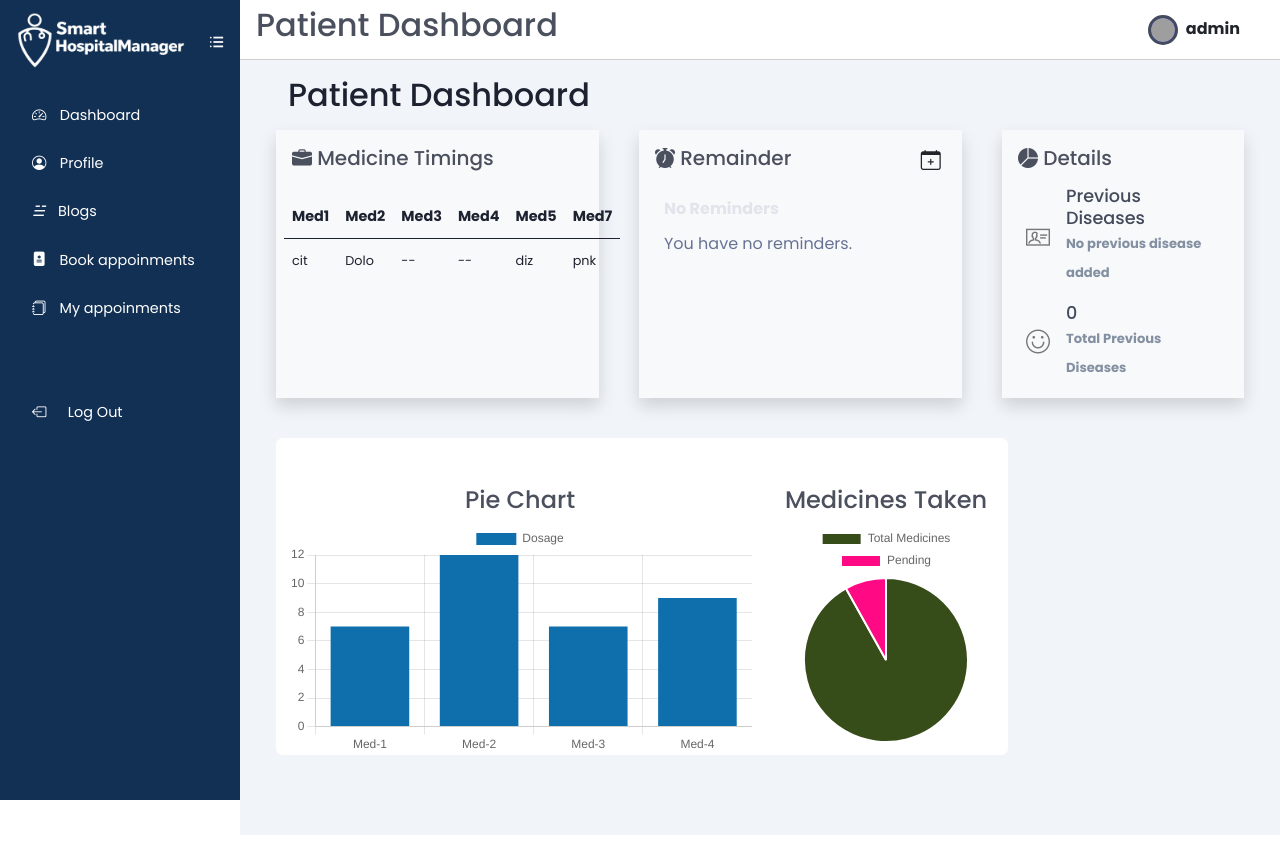
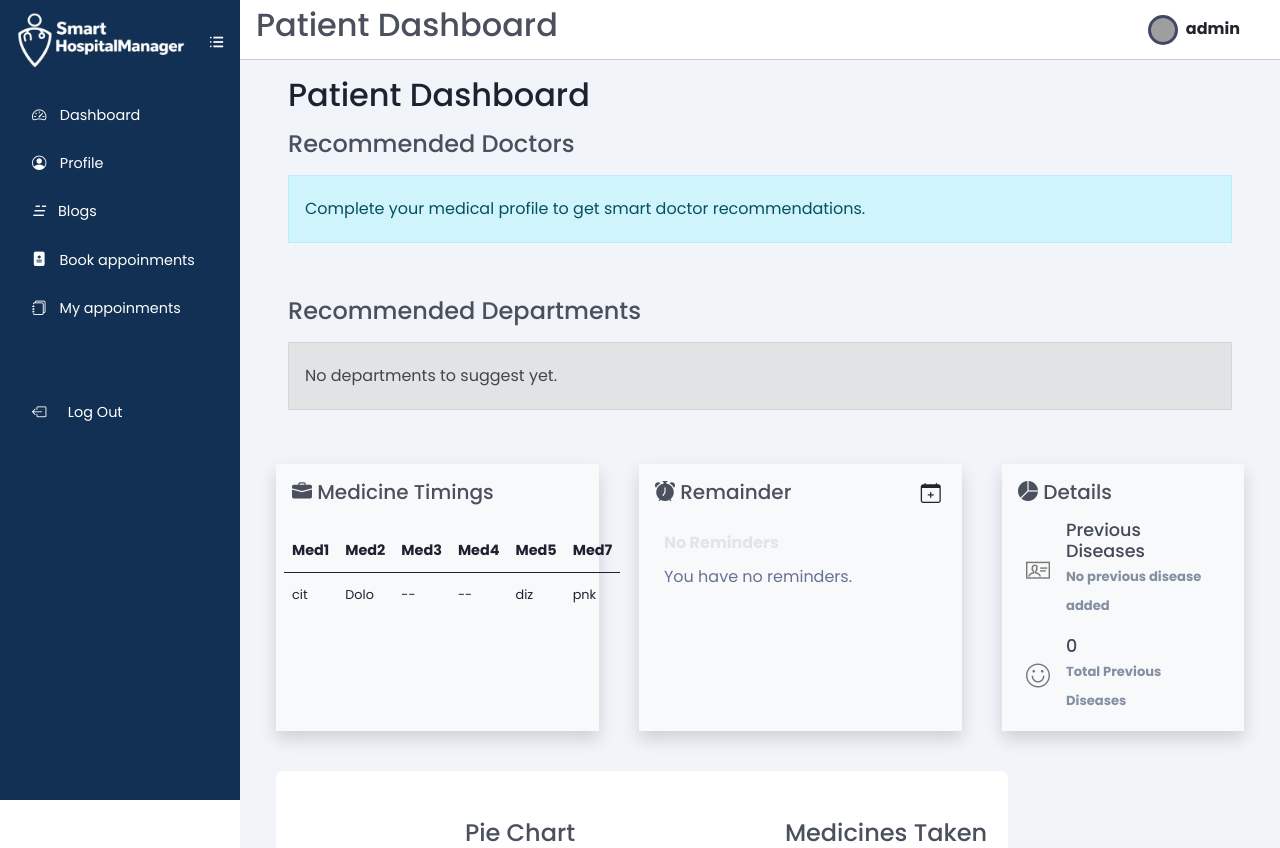
Before and after one commit to khan4marketing/Django-based-SmartHospitalManager, a Django app: page /patient_dashboard/ in a window 1280 px wide. Shown: the top 848 px of the page. Run offline with Django 4.2, Linux system fonts and the light colour scheme; a user stored in the database is signed in; data comes from the database, SQL or seed files in the repository; both versions use the stored data as it was after the commit; some libraries are stand-ins or nearby versions; grey boxes are pictures that could not be loaded.

Commit message:
Add disease-based doctor suggestion system UI and recommendation logic

```diff
--- a/patients/views.py
+++ b/patients/views.py
@@ -17,21 +17,132 @@ User = get_user_model()
 def patient_dashboard(request):
   if request.method == 'POST' and request.POST.get('add_reminder'):
     title = request.POST.get('title')
-    date = request.POST.get('date') or None
+    reminder_date = request.POST.get('date') or None
     note = request.POST.get('note')
-    Reminder.objects.create(user=request.user, title=title, date=date, note=note)
+    normalized_title = (title or '').strip()
+    normalized_note = (note or '').strip()
+
+    if not normalized_title:
+      messages.error(request, 'Reminder title is required.')
+    else:
+      reminder_exists = Reminder.objects.filter(
+        user=request.user,
+        title__iexact=normalized_title,
+        date=reminder_date,
+        note__iexact=normalized_note,
+      ).exists()
+
+      if reminder_exists:
+        messages.error(request, 'Duplicate reminder is not allowed.')
+      else:
+        Reminder.objects.create(user=request.user, title=normalized_title, date=reminder_date, note=normalized_note)
+        messages.success(request, 'Reminder added successfully.')
 
   patient_profile = Patients.objects.filter(user=request.user).first()
   previous_diseases = []
   if patient_profile:
     previous_diseases = list(patient_profile.diseases.values_list('name', flat=True))
 
-  reminders = Reminder.objects.filter(user=request.user).order_by('-created_at')
+  # Recommendation logic
+  recommended_doctors = []
+  recommended_departments = []
+
+  if patient_profile:
+    # derive specialties from known diseases
+    disease_specialties = set()
+    disease_departments = set()
+    for d in patient_profile.diseases.all():
+      for s in d.specialties.all():
+        disease_specialties.add(s.name)
+        if s.department:
+          disease_departments.add(s.department)
+      if d.suggested_department:
+        disease_departments.add(d.suggested_department)
+
+    # simple symptom-to-specialty mapping
+    symptoms_text = (patient_profile.current_symptoms or '').lower()
+    symptom_map = {
+      'chest': 'Cardiologist',
+      'pain': 'Cardiologist',
+      'fever': 'Physician',
+      'cough': 'Physician',
+      'skin': 'Dermatologist',
+      'rash': 'Dermatologist',
+      'eye': 'Ophthalmologist',
+      'vision': 'Ophthalmologist',
+      'depress': 'Psychiatrist',
+      'anxiet': 'Psychiatrist',
+      'diabet': 'Endocrinologist',
+      'kidney': 'Nephrologist'
+    }
+
+    for k, spec in symptom_map.items():
+      if k in symptoms_text:
+        disease_specialties.add(spec)
+
+    # Age based suggestions (example thresholds)
+    if patient_profile.age:
+      age = patient_profile.age
+      if age >= 60:
+        disease_specialties.add('Geriatrician')
+      if age <= 12:
+        disease_specialties.add('Pediatrician')
+
+    # collect specialty objects
+    preferred_specialties = Specialty.objects.filter(name__in=list(disease_specialties))
+
+    # departments from specialties
+    for s in preferred_specialties:
+      if s.department:
+        disease_departments.add(s.department)
+
+    recommended_departments = list(disease_departments)
+
+    # find matching doctors, prioritize available and highly rated
+    doctors_qs = Doctors.objects.none()
+    if preferred_specialties.exists():
+      doctors_qs = Doctors.objects.filter(specialty__in=preferred_specialties).order_by('-online_status','-rating','-years_of_experience')
+    else:
+      # fallback to general physicians
+      doctors_qs = Doctors.objects.filter(specialty__name__in=['Physician','General Medicine']).order_by('-online_status','-rating','-years_of_experience')
+
+    # build a lightweight structure for template
+    for doc in doctors_qs[:8]:
+      times = [t.time for t in doc.available_times.all()]
+      recommended_doctors.append({
+        'username': doc.user.username,
+        'name': doc.user.get_full_name() or doc.user.username,
+        'profile_image': doc.user.profile_avatar.url if doc.user.profile_avatar else '',
+        'specialty': doc.specialty.name,
+        'experience': doc.years_of_experience,
+        'rating': float(doc.rating or 0),
+        'times': times,
+        'room': doc.room_number,
+        'online': doc.online_status,
+      })
+  reminder_queryset = Reminder.objects.filter(user=request.user).order_by('-created_at')
+  reminders = []
+  seen_reminders = set()
+
+  for reminder in reminder_queryset:
+    reminder_key = (
+      reminder.title.strip().lower(),
+      reminder.date,
+      reminder.note.strip().lower(),
+    )
+
+    if reminder_key in seen_reminders:
+      continue
+
+    seen_reminders.add(reminder_key)
+    reminders.append(reminder)
 
   return render(request, 'patients/patient_dashboard.html', {
     'previous_diseases': previous_diseases,
     'previous_disease_count': len(previous_diseases),
     'reminders': reminders,
+    'recommended_doctors': recommended_doctors,
+    'recommended_departments': recommended_departments,
   })
 
 
--- a/templates/patients/patient_dashboard.html
+++ b/templates/patients/patient_dashboard.html
@@ -9,6 +9,55 @@
 
   <h2 class="dash-title">Patient Dashboard</h2>
 
+  <!-- Recommended Doctors -->
+  <div class="row mb-4">
+    <div class="col-12">
+      <h4 class="mb-3">Recommended Doctors</h4>
+      {% if recommended_doctors %}
+        <div class="row">
+          {% for d in recommended_doctors %}
+            <div class="col-md-4 col-lg-3 mb-3">
+              <div class="card h-100 shadow-sm">
+                {% if d.profile_image %}
+                  <img src="{{ d.profile_image }}" class="card-img-top" alt="{{ d.name }}">
+                {% else %}
+                  <img src="/static/img/doctor_placeholder.png" class="card-img-top" alt="{{ d.name }}">
+                {% endif %}
+                <div class="card-body">
+                  <h5 class="card-title">{{ d.name }}</h5>
+                  <p class="card-text small text-muted">{{ d.specialty }}</p>
+                  <p class="card-text">Rating: <strong>{{ d.rating }}</strong> · Exp: {{ d.experience }} yrs</p>
+                  <p class="card-text small">{% if d.times %}Next: {{ d.times|first }}{% else %}No slots shown{% endif %}</p>
+                </div>
+                <div class="card-footer d-flex justify-content-between">
+                  <a href="{% url 'patient_confirm_book' d.username %}" class="btn btn-primary btn-sm">Quick Book</a>
+                  <a href="{% url 'book_appointment' %}?filter_doctor_name={{ d.name }}" class="btn btn-outline-secondary btn-sm">View</a>
+                </div>
+              </div>
+            </div>
+          {% endfor %}
+        </div>
+      {% else %}
+        <div class="alert alert-info">Complete your medical profile to get smart doctor recommendations.</div>
+      {% endif %}
+    </div>
+  </div>
+
+  <!-- Recommended Departments -->
+  <div class="row mb-4">
+    <div class="col-12">
+      <h4 class="mb-3">Recommended Departments</h4>
+      {% if recommended_departments and recommended_departments|length > 0 %}
+        <div class="d-flex flex-wrap gap-2">
+          {% for dept in recommended_departments %}
+            <div class="badge bg-primary text-white p-2">{{ dept.name }}</div>
+          {% endfor %}
+        </div>
+      {% else %}
+        <div class="alert alert-secondary">No departments to suggest yet.</div>
+      {% endif %}
+    </div>
+  </div>
   <div class="row justify-content-between">
 
     <div class="bg-light p-2 shadow col-12 col-lg-4 mb-3">
--- a/templates/users/login.html
+++ b/templates/users/login.html
@@ -58,9 +58,6 @@
       <div class="mb-3">
         <div class="mb-2 w-100">
           <label class="text-muted" for="password">Password</label>
-          <a href="{% url 'password-reset' %}" class="float-end primary-color"
-            >Forgot Password?</a
-          >
         </div>
 
         <input
@@ -77,6 +74,8 @@
         <div class="form-check">
           <label for="remember" class="form-check-label"></label>
         </div>
+
+        <a href="{% url 'password-reset' %}" class="me-3 text-decoration-none primary-color">Forgot Password?</a>
 
         <button
           type="submit"
--- a/users/models.py
+++ b/users/models.py
@@ -1,5 +1,20 @@
 from django.db import models
 from django.contrib.auth.models import AbstractUser, Group, Permission
+
+
+class Department(models.Model):
+    name = models.CharField(max_length=80, unique=True)
+    description = models.TextField(blank=True)
+    icon_class = models.CharField(max_length=80, blank=True)
+    is_emergency = models.BooleanField(default=False)
+
+    class Meta:
+      verbose_name = "Department"
+      verbose_name_plural = "Departments"
+
+    def __str__(self):
+      return self.name
+
 
 class Address(models.Model):
     id_address = models.AutoField(primary_key=True)
@@ -16,13 +31,13 @@ class Address(models.Model):
       return self.address_line
 
 
-
 class Users(AbstractUser):
-    email = models.CharField(max_length=50,unique=True)
+    email = models.CharField(max_length=50, unique=True)
     username = models.CharField(max_length=50, unique=True)
     password = models.CharField(max_length=200)
     first_name = models.CharField(max_length=50)
     last_name = models.CharField(max_length=50)
+    phone_number = models.CharField(max_length=20, blank=True)
     gender_choices = (("Male", "Male"), ("Female", "Female"))
     gender = models.CharField(max_length=10, choices=gender_choices, default="not_known")
     birthday = models.DateField(null=True, blank=True)
@@ -37,16 +52,19 @@ class Users(AbstractUser):
     def __str__(self):
       return self.username
 
+
 class Reste_token(models.Model):
-   user = models.ForeignKey(Users,on_delete=models.CASCADE)
-   email = models.CharField(max_length = 50,unique=True)
-   token = models.CharField(max_length = 50)
+   user = models.ForeignKey(Users, on_delete=models.CASCADE)
+   email = models.CharField(max_length=50, unique=True)
+   token = models.CharField(max_length=50)
+
 
 class Specialty(models.Model):
     name = models.CharField(max_length=25, unique=True)
     description = models.TextField()
     # optional key to keep mapping to seed data
     disease_key = models.CharField(max_length=50, blank=True, null=True)
+    department = models.ForeignKey(Department, on_delete=models.SET_NULL, null=True, blank=True, related_name='specialties')
 
     class Meta:
         verbose_name = "Specialty"
@@ -60,6 +78,7 @@ class Disease(models.Model):
     name = models.CharField(max_length=50, unique=True)
     description = models.TextField(blank=True)
     specialties = models.ManyToManyField(Specialty, related_name='diseases', blank=True)
+    suggested_department = models.ForeignKey(Department, on_delete=models.SET_NULL, null=True, blank=True, related_name='diseases')
 
     class Meta:
         verbose_name = "Disease"
@@ -68,10 +87,17 @@ class Disease(models.Model):
     def __str__(self):
         return self.name
 
+
 class Doctors(models.Model):
   user = models.OneToOneField(Users, on_delete=models.CASCADE, primary_key=True)
-  specialty = models.ForeignKey(Specialty,on_delete=models.CASCADE)
+  department = models.ForeignKey(Department, on_delete=models.SET_NULL, null=True, blank=True, related_name='doctors')
+  specialty = models.ForeignKey(Specialty, on_delete=models.CASCADE)
   bio = models.TextField()
+  years_of_experience = models.PositiveIntegerField(default=0)
+  rating = models.DecimalField(max_digits=3, decimal_places=1, default=0)
+  room_number = models.CharField(max_length=20, blank=True)
+  online_status = models.BooleanField(default=False)
+  available_times = models.ManyToManyField('patients.Time', blank=True, related_name='available_doctors')
 
   class Meta:
     verbose_name = "Doctor"
@@ -84,6 +110,11 @@ class Doctors(models.Model):
 class Patients(models.Model):
   user = models.OneToOneField(Users, on_delete=models.CASCADE, primary_key=True)
   diseases = models.ManyToManyField(Disease, blank=True, related_name='patients')
+  age = models.PositiveIntegerField(null=True, blank=True)
+  blood_group = models.CharField(max_length=10, blank=True)
+  emergency_contact = models.CharField(max_length=100, blank=True)
+  current_symptoms = models.TextField(blank=True)
+  medical_history_summary = models.TextField(blank=True)
 
   class Meta:
     verbose_name = "Patient"
@@ -91,3 +122,18 @@ class Patients(models.Model):
 
   def __str__(self):
       return self.user.get_full_name() or self.user.username
+
+
+class MedicalHistory(models.Model):
+    patient = models.ForeignKey(Patients, on_delete=models.CASCADE, related_name='medical_history_records')
+    disease = models.ForeignKey(Disease, on_delete=models.SET_NULL, null=True, blank=True, related_name='medical_history_records')
+    symptoms = models.TextField(blank=True)
+    notes = models.TextField(blank=True)
+    recorded_at = models.DateTimeField(auto_now_add=True)
+
+    class Meta:
+      verbose_name = "Medical History"
+      verbose_name_plural = "Medical Histories"
+
+    def __str__(self):
+      return f"{self.patient} - {self.recorded_at:%Y-%m-%d}"
```
Also changed, not shown: doctors/views.py (+41 -1 lines), templates/doctors/doctor_dashboard.html (+23 -10 lines), db.sqlite3, users/migrations/0016_department_doctors_available_times_and_more.py (added).
